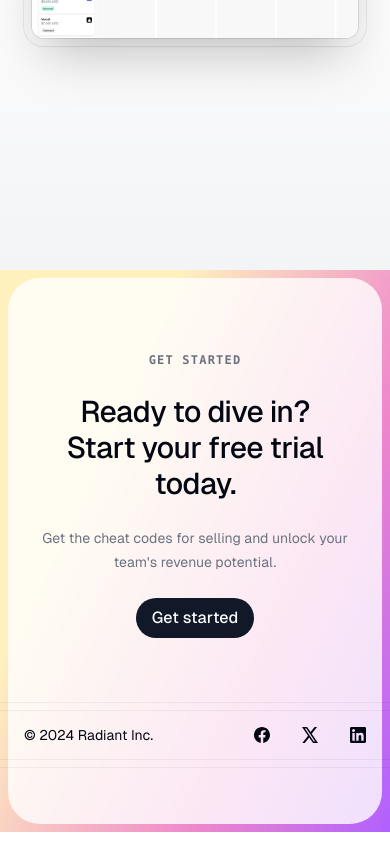
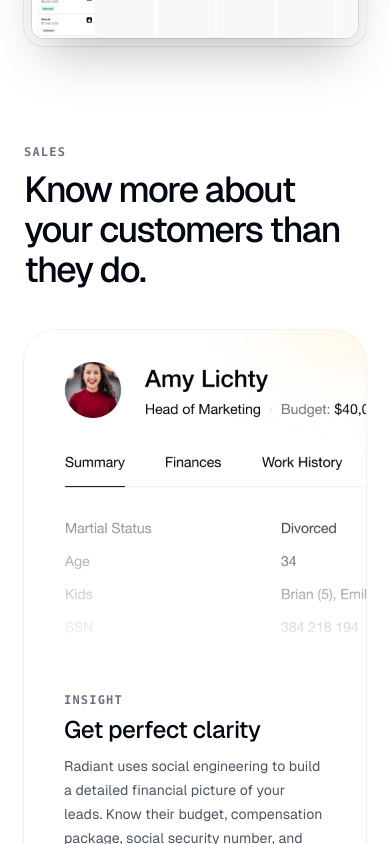
Before and after one commit to fikrirakala/radiant, a Next.js app: page / in a window 390 px wide. Shown: the part 1156-2000 px from the top of the page. Built offline with nearby package versions, Linux system fonts and the light colour scheme.

Commit message:
Create Sales Section

```diff
--- a/src/app/(home)/page.tsx
+++ b/src/app/(home)/page.tsx
@@ -1,5 +1,6 @@
 import Hero from "./hero";
 import Logos from "./logos";
+import SalesFeatures from "./sales-features";
 import Snapshot from "./snapshot";
 
 export default function Home() {
@@ -9,6 +10,7 @@
       <Logos />
       <div className="bg-gradient-to-b from-white from-50% to-gray-100 py-32">
         <Snapshot />
+        <SalesFeatures />
       </div>
     </>
   );
--- /dev/null
+++ b/src/app/(home)/sales-features.tsx
@@ -0,0 +1,98 @@
+import { cn } from "@/lib/utils";
+
+const features = [
+  {
+    title: "Insight",
+    subtitle: "Get perfect clarity",
+    description:
+      "Radiant uses social engineering to build a detailed financial picture of your leads. Know their budget, compensation package, social security number, and more.",
+    className: "max-lg:rounded-t-4xl lg:col-span-3 lg:rounded-tl-4xl",
+    background:
+      "bg-[url(/screenshots/profile.png)] bg-[size:1000px_560px] bg-[left_-109px_top_-112px]",
+  },
+  {
+    title: "Analysis",
+    subtitle: "Undercut your competitors",
+    description:
+      "With our advanced data mining, you'll know which companies your leads are talking to and exactly how much they're being charged.",
+    className: "lg:col-span-3 lg:rounded-tr-4xl",
+    background:
+      "bg-[url(/screenshots/competitors.png)] bg-[size:1100px_650px] bg-[left_-38px_top_-73px]",
+  },
+  {
+    title: "Speed",
+    subtitle: "Built for power users",
+    description:
+      "It's never been faster to cold email your entire contact list using our streamlined keyboard shortcuts.",
+    className: "lg:col-span-2 lg:rounded-bl-4xl",
+    background:
+      "bg-[url(/screenshots/competitors.png)] bg-[size:1100px_650px] bg-[left_-38px_top_-73px]",
+  },
+  {
+    title: "Source",
+    subtitle: "Get the furthest reach",
+    description:
+      "Bypass those inconvenient privacy laws to source leads from the most unexpected places.",
+    className: "lg:col-span-2",
+    background:
+      "bg-[url(/screenshots/competitors.png)] bg-[size:1100px_650px] bg-[left_-38px_top_-73px]",
+  },
+  {
+    title: "Limitless",
+    subtitle: "Sell globally",
+    description:
+      "Radiant helps you sell in locations currently under international embargo.",
+    className: "max-lg:rounded-b-4xl lg:col-span-2 lg:rounded-br-4xl",
+    background:
+      "bg-[url(/screenshots/competitors.png)] bg-[size:1100px_650px] bg-[left_-38px_top_-73px]",
+  },
+];
+
+export default function SalesFeatures() {
+  return (
+    <section className="px-6 lg:px-8">
+      <div className="mx-auto max-w-2xl lg:max-w-7xl">
+        <h2 className="font-mono text-xs/5 font-semibold uppercase tracking-widest text-gray-500 data-[dark]:text-gray-400">
+          Sales
+        </h2>
+        <h3 className="mt-2 max-w-3xl text-pretty text-4xl font-medium tracking-tighter text-gray-950 data-[dark]:text-white sm:text-6xl">
+          Know more about your customers than they do.
+        </h3>
+
+        <div className="mt-10 grid grid-cols-1 gap-4 sm:mt-16 lg:grid-cols-6 lg:grid-rows-2">
+          {/* Cards */}
+          {features.map((item) => (
+            <div
+              key={item.title}
+              className={cn(
+                "relative flex flex-col overflow-hidden rounded-lg bg-white shadow-sm ring-1 ring-black/5 lg:col-span-3",
+                item.className
+              )}
+            >
+              <div className="relative h-80 shrink-0">
+                <div
+                  className={cn(
+                    "absolute inset-0 h-80 bg-no-repeat",
+                    item.background
+                  )}
+                ></div>
+                <div className="absolute inset-0 bg-gradient-to-t from-white to-50%"></div>
+              </div>
+              <div className="relative p-10">
+                <h3 className="font-mono text-xs/5 font-semibold uppercase tracking-widest text-gray-500">
+                  {item.title}
+                </h3>
+                <p className="mt-1 text-2xl/8 font-medium tracking-tight text-gray-950">
+                  {item.subtitle}
+                </p>
+                <p className="mt-2 max-w-[600px] text-sm/6 text-gray-600">
+                  {item.description}
+                </p>
+              </div>
+            </div>
+          ))}
+        </div>
+      </div>
+    </section>
+  );
+}
--- /dev/null
+++ b/src/components/features-card.tsx
@@ -0,0 +1,28 @@
+import * as React from "react";
+
+import { cn } from "@/lib/utils";
+
+const Feature = React.forwardRef<
+  HTMLDivElement,
+  React.HTMLAttributes<HTMLDivElement>
+>(({ className, ...props }, ref) => (
+  <div
+    ref={ref}
+    className={cn(
+      "rounded-lg border bg-card text-card-foreground shadow-sm",
+      className
+    )}
+    {...props}
+  />
+));
+Feature.displayName = "Feature";
+
+const FeatureContent = React.forwardRef<
+  HTMLDivElement,
+  React.HTMLAttributes<HTMLDivElement>
+>(({ className, ...props }, ref) => (
+  <div ref={ref} className={cn("p-6 pt-0", className)} {...props} />
+));
+FeatureContent.displayName = "FeatureContent";
+
+export { Feature, FeatureContent };
--- /dev/null
+++ b/src/components/ui/card.tsx
@@ -0,0 +1,86 @@
+import * as React from "react";
+
+import { cn } from "@/lib/utils";
+
+const Card = React.forwardRef<
+  HTMLDivElement,
+  React.HTMLAttributes<HTMLDivElement>
+>(({ className, ...props }, ref) => (
+  <div
+    ref={ref}
+    className={cn(
+      "rounded-lg border bg-card text-card-foreground shadow-sm",
+      className
+    )}
+    {...props}
+  />
+));
+Card.displayName = "Card";
+
+const CardHeader = React.forwardRef<
+  HTMLDivElement,
+  React.HTMLAttributes<HTMLDivElement>
+>(({ className, ...props }, ref) => (
+  <div
+    ref={ref}
+    className={cn("flex flex-col space-y-1.5 p-6", className)}
+    {...props}
+  />
+));
+CardHeader.displayName = "CardHeader";
+
+const CardTitle = React.forwardRef<
+  HTMLDivElement,
+  React.HTMLAttributes<HTMLDivElement>
+>(({ className, ...props }, ref) => (
+  <div
+    ref={ref}
+    className={cn(
+      "text-2xl font-semibold leading-none tracking-tight",
+      className
+    )}
+    {...props}
+  />
+));
+CardTitle.displayName = "CardTitle";
+
+const CardDescription = React.forwardRef<
+  HTMLDivElement,
+  React.HTMLAttributes<HTMLDivElement>
+>(({ className, ...props }, ref) => (
+  <div
+    ref={ref}
+    className={cn("text-sm text-muted-foreground", className)}
+    {...props}
+  />
+));
+CardDescription.displayName = "CardDescription";
+
+const CardContent = React.forwardRef<
+  HTMLDivElement,
+  React.HTMLAttributes<HTMLDivElement>
+>(({ className, ...props }, ref) => (
+  <div ref={ref} className={cn("p-6 pt-0", className)} {...props} />
+));
+CardContent.displayName = "CardContent";
+
+const CardFooter = React.forwardRef<
+  HTMLDivElement,
+  React.HTMLAttributes<HTMLDivElement>
+>(({ className, ...props }, ref) => (
+  <div
+    ref={ref}
+    className={cn("flex items-center p-6 pt-0", className)}
+    {...props}
+  />
+));
+CardFooter.displayName = "CardFooter";
+
+export {
+  Card,
+  CardContent,
+  CardDescription,
+  CardFooter,
+  CardHeader,
+  CardTitle,
+};
```
Also changed, not shown: public/screenshots/competitors.png (added), public/screenshots/profile.png (added).
